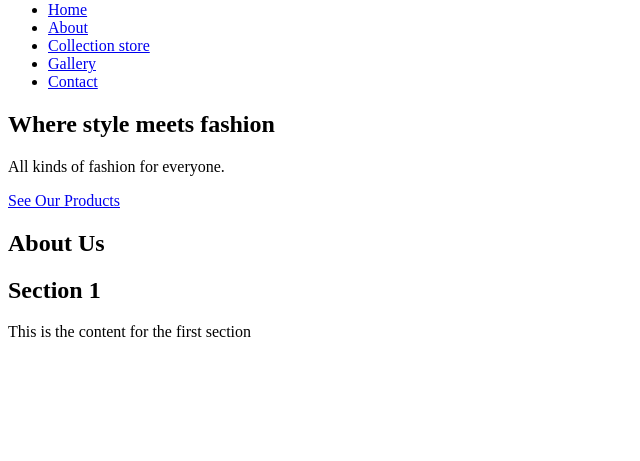
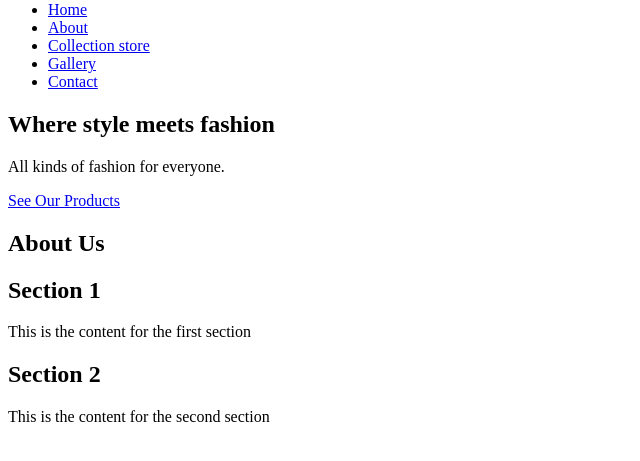
Before and after one commit to Kkals11/learn-html-css-js, a plain HTML site: page week4/index.html in a window 1280 px wide. Shown: the part 79-540 px from the top of the page, without its empty margins (0-640 px from the left). Drawn offline with Linux system fonts and the light colour scheme.

Commit message:
update 3

```diff
--- a/week4/index.html
+++ b/week4/index.html
@@ -41,6 +41,10 @@
         <p>This is the content for the first section</p>
       </div>
 
+      <div class="section">
+        <h2>Section 2</h2>
+        <p>This is the content for the second section</p>
+      </div>
 
 </body>
 </html>
```
